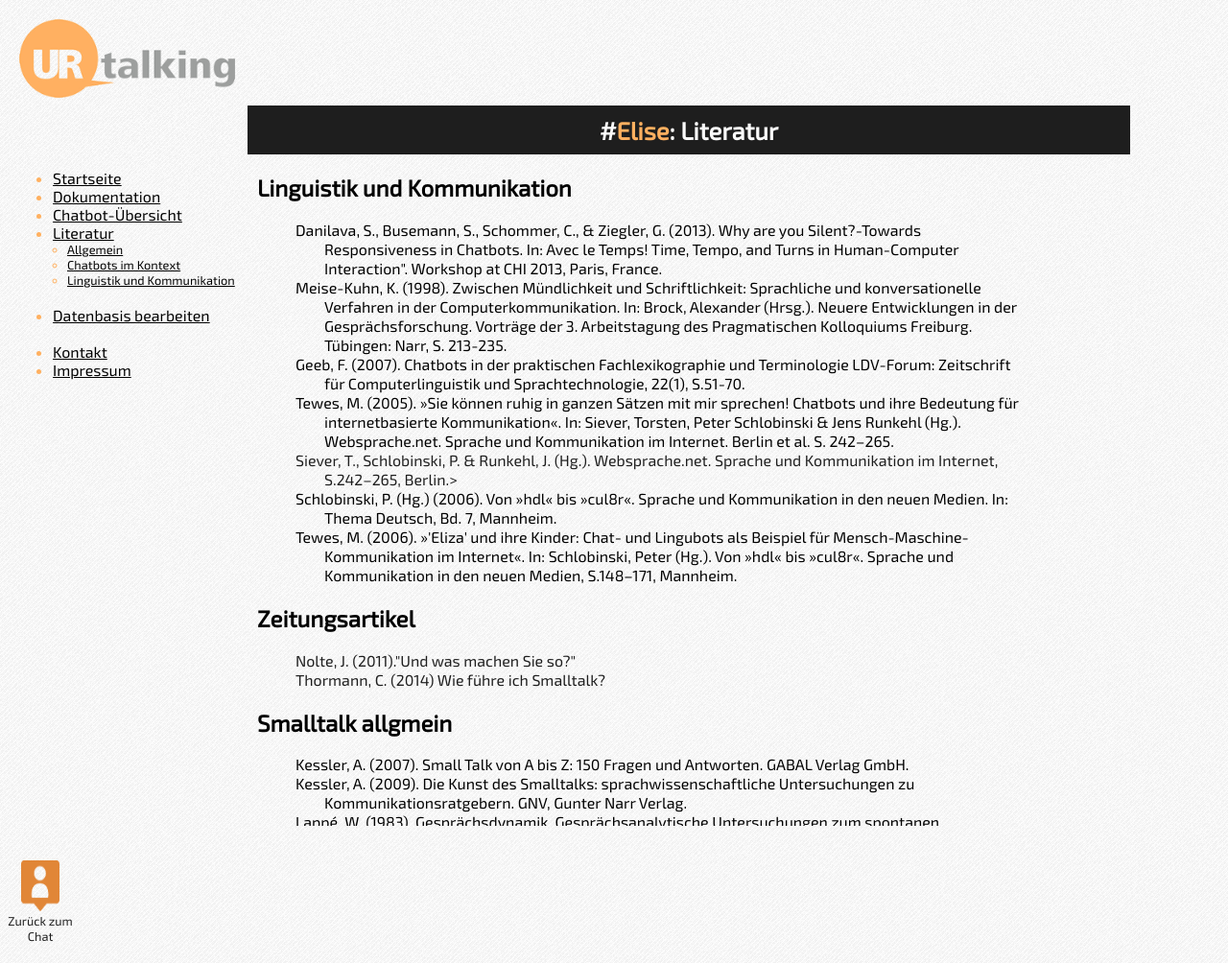
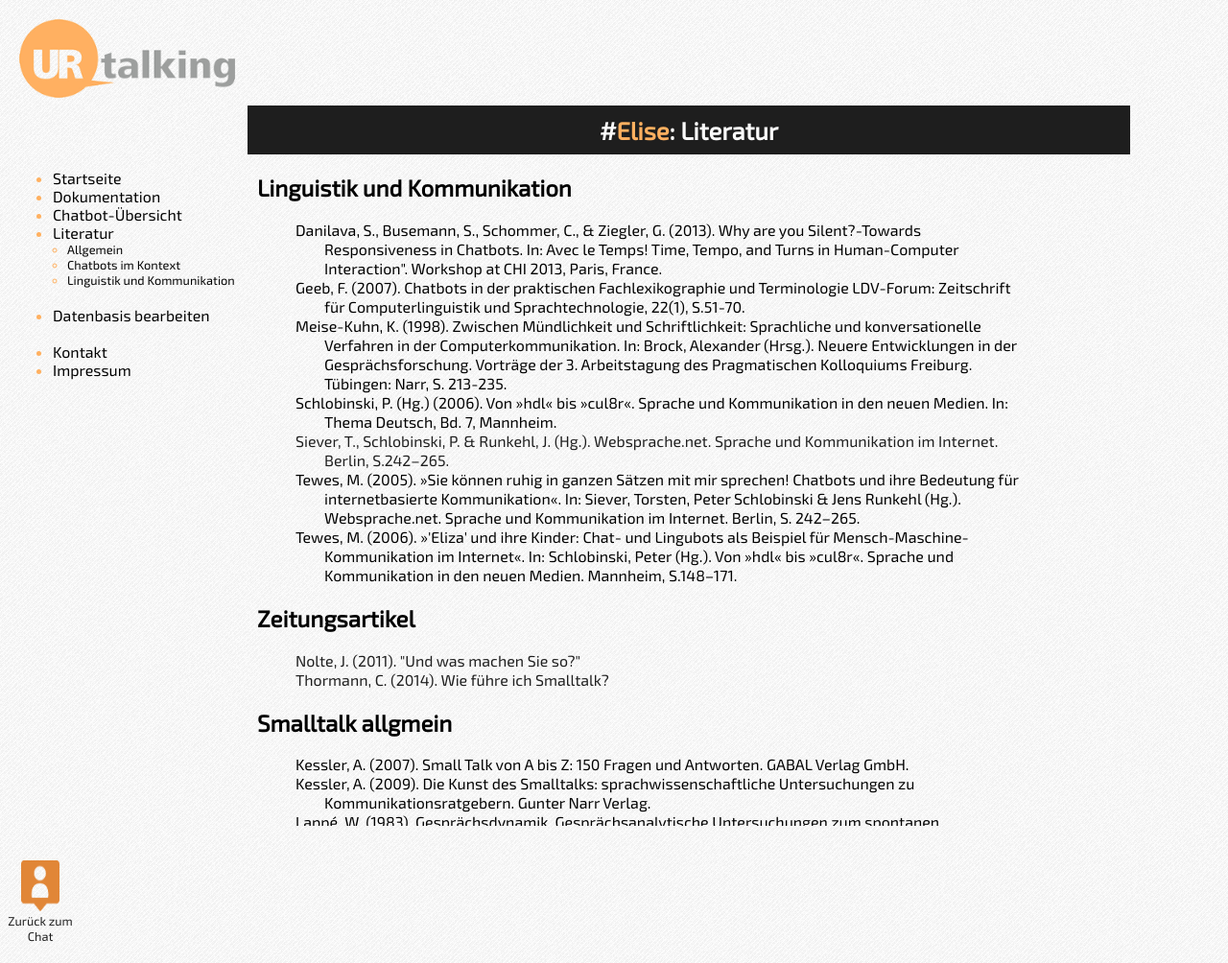
Before and after one commit to alexanderbazo/URTalking, a PHP site: page /literatur_kommunikation.php in a window 1280 px wide. Shown: the whole page at 96% size. Run offline with PHP 8.4, Linux system fonts and the light colour scheme.

Commit message:
Webseite

```diff
--- a/chatbots.php
+++ b/chatbots.php
@@ -90,7 +90,7 @@
 <a href="https://www.ub.uni-koeln.de/res/albot/index_ger.html/" target="_blank"><li class="link"></li>Ascademicus - Universitätsbibliothek Dortmund</a>
 <a href="http://www.duesseldorf.de/stadtbuechereien/information/emma.shtml" target="_blank"><li class="link"></li>Emma - Stadtbüchereien Düsseldorf</a>
 <a href="http://www.buecherhallen.de/ina/" target="_blank"><li class="link"></li>INA - Bücherhallen Hamburg</a>
-<a href=""><li class="link"></li>I-Punkt - Sächsisches Bibliotheksportal</a>
+<li class="text">I-Punkt - Sächsisches Bibliotheksportal</li>
 <a href="http://www.kornhausbibliotheken.ch/Service/ChatbotKornelia.aspx" target="_blank"><li class="link"></li>Kornelia - Kornhausbibliotheken Bern</a>
 <a href="http://www.sub.uni-hamburg.de/home.html/" target="_blank"><li class="link"></li>Stella - Staats- und Universitätsbibliothek Hamburg</a>
 </ul>
--- a/css/web.css
+++ b/css/web.css
@@ -56,7 +56,7 @@ color:black;
 }
 
 body #navigation ul a:link{
-
+text-decoration:none;
 color:black;
 }
 
--- a/documentation.php
+++ b/documentation.php
@@ -17,7 +17,7 @@
 
 		<ul>
 			<li><a href="./documentation.php">Seminararbeiten</a></li>
-			<li><a href="./documentation_software.php">Software</a></li>
+			<li><a href="./documentation_software.php">Software-Komponenten</a></li>
 		</ul>
 		<br>
 				<li><a href="./chatbots.php">Chatbot-Übersicht</a></li>
--- a/literatur_kommunikation.php
+++ b/literatur_kommunikation.php
@@ -43,29 +43,30 @@
 <h2>Linguistik und Kommunikation</h2>
 <ul>
 <li class="text">Danilava, S., Busemann, S., Schommer, C., & Ziegler, G. (2013). Why are you Silent?-Towards Responsiveness in Chatbots. In: Avec le Temps! Time, Tempo, and Turns in Human-Computer Interaction". Workshop at CHI 2013, Paris, France.</li>
+<li class="text">Geeb, F. (2007). Chatbots in der praktischen Fachlexikographie und Terminologie LDV-Forum: Zeitschrift für Computerlinguistik und Sprachtechnologie, 22(1), S.51-70. </li>
 <li class="text">Meise-Kuhn, K. (1998). Zwischen Mündlichkeit und Schriftlichkeit: Sprachliche und konversationelle Verfahren in der Computerkommunikation. In: Brock, Alexander (Hrsg.). Neuere Entwicklungen in der Gesprächsforschung. Vorträge der 3. Arbeitstagung des Pragmatischen Kolloquiums Freiburg. Tübingen: Narr, S. 213-235. </li>
-<li class="text">Geeb, F. (2007). Chatbots in der praktischen Fachlexikographie und Terminologie LDV-Forum: Zeitschrift für Computerlinguistik und Sprachtechnologie, 22(1), S.51-70. </li>
-<li class="text">Tewes, M. (2005). »Sie können ruhig in ganzen Sätzen mit mir sprechen! Chatbots und ihre Bedeutung für internetbasierte Kommunikation«. In: Siever, Torsten, Peter Schlobinski & Jens Runkehl (Hg.). Websprache.net. Sprache und Kommunikation im Internet. Berlin et al. S. 242–265.</li>
-<a href ="http://www.mediensprache.net/archiv/pubs/3-11-018110-X.pdf" target="_blank"><li class="link">Siever, T., Schlobinski, P. & Runkehl, J. (Hg.). Websprache.net. Sprache und Kommunikation im Internet, S.242–265, Berlin.></li> </a>
 <li class="text">Schlobinski, P. (Hg.) (2006). Von »hdl« bis »cul8r«. Sprache und Kommunikation in den neuen Medien. In: Thema Deutsch, Bd. 7, Mannheim.</li>
-<li class="text">Tewes, M. (2006). »'Eliza' und ihre Kinder: Chat- und Lingubots als Beispiel für Mensch-Maschine-Kommunikation im Internet«. In: Schlobinski, Peter (Hg.). Von »hdl« bis »cul8r«. Sprache und Kommunikation in den neuen Medien, S.148–171, Mannheim. </li>
+<a href ="http://www.mediensprache.net/archiv/pubs/3-11-018110-X.pdf" target="_blank"><li class="link">Siever, T., Schlobinski, P. & Runkehl, J. (Hg.). Websprache.net. Sprache und Kommunikation im Internet. Berlin, S.242–265.</li> </a>
+<li class="text">Tewes, M. (2005). »Sie können ruhig in ganzen Sätzen mit mir sprechen! Chatbots und ihre Bedeutung für internetbasierte Kommunikation«. In: Siever, Torsten, Peter Schlobinski & Jens Runkehl (Hg.). Websprache.net. Sprache und Kommunikation im Internet. Berlin, S. 242–265.</li>
+<li class="text">Tewes, M. (2006). »'Eliza' und ihre Kinder: Chat- und Lingubots als Beispiel für Mensch-Maschine-Kommunikation im Internet«. In: Schlobinski, Peter (Hg.). Von »hdl« bis »cul8r«. Sprache und Kommunikation in den neuen Medien. Mannheim, S.148–171. </li>
+
 </ul>
 
 
 
 <h2>Zeitungsartikel</h2>
 <ul>
-<a href = "http://www.zeit.de/2011/41/C-Service" target="_blank"><li class="link">Nolte, J. (2011)."Und was machen Sie so?"</a>
-<a href = "http://jetzt.sueddeutsche.de/texte/anzeigen/586906/Wie-fuehre-ich-Smalltalk" target="_blank"><li class="link">Thormann, C. (2014) Wie führe ich Smalltalk?</a>
+<a href = "http://www.zeit.de/2011/41/C-Service" target="_blank"><li class="link">Nolte, J. (2011). "Und was machen Sie so?"</a>
+<a href = "http://jetzt.sueddeutsche.de/texte/anzeigen/586906/Wie-fuehre-ich-Smalltalk" target="_blank"><li class="link">Thormann, C. (2014). Wie führe ich Smalltalk?</a>
 </ul>
 
 
 <h2>Smalltalk allgmein</h2>
 <ul>
 <li class="text">Kessler, A. (2007). Small Talk von A bis Z: 150 Fragen und Antworten. GABAL Verlag GmbH.</li>
-<li class="text">Kessler, A. (2009). Die Kunst des Smalltalks: sprachwissenschaftliche Untersuchungen zu Kommunikationsratgebern. GNV, Gunter Narr Verlag.</li>
+<li class="text">Kessler, A. (2009). Die Kunst des Smalltalks: sprachwissenschaftliche Untersuchungen zu Kommunikationsratgebern. Gunter Narr Verlag.</li>
 <li class="text">Lappé, W. (1983). Gesprächsdynamik. Gesprächsanalytische Untersuchungen zum spontanen Alltagsgespräch. Göppingen: Kümmerle.</li>
-<li class="text">Märtin, D., Boeck, K. (2005). Small talk. Die hohe Kunst des kleinen Gesprächs. 13. Auflage. München: Heyne.</li>
+<li class="text">Märtin, D., Boeck, K. (2005). Small talk. Die hohe Kunst des kleinen Gesprächs. München: Heyne.</li>
 <li class="text">Naumann, F. (2012). Die Kunst des Smalltalk: leicht ins Gespräch kommen, locker Kontakte knüpfen. Rowohlt Verlag GmbH.</li>
 </ul>
 
```
Also changed, not shown: literatur.php (+4 -4 lines), literatur_kontext.php (+4 -4 lines).
